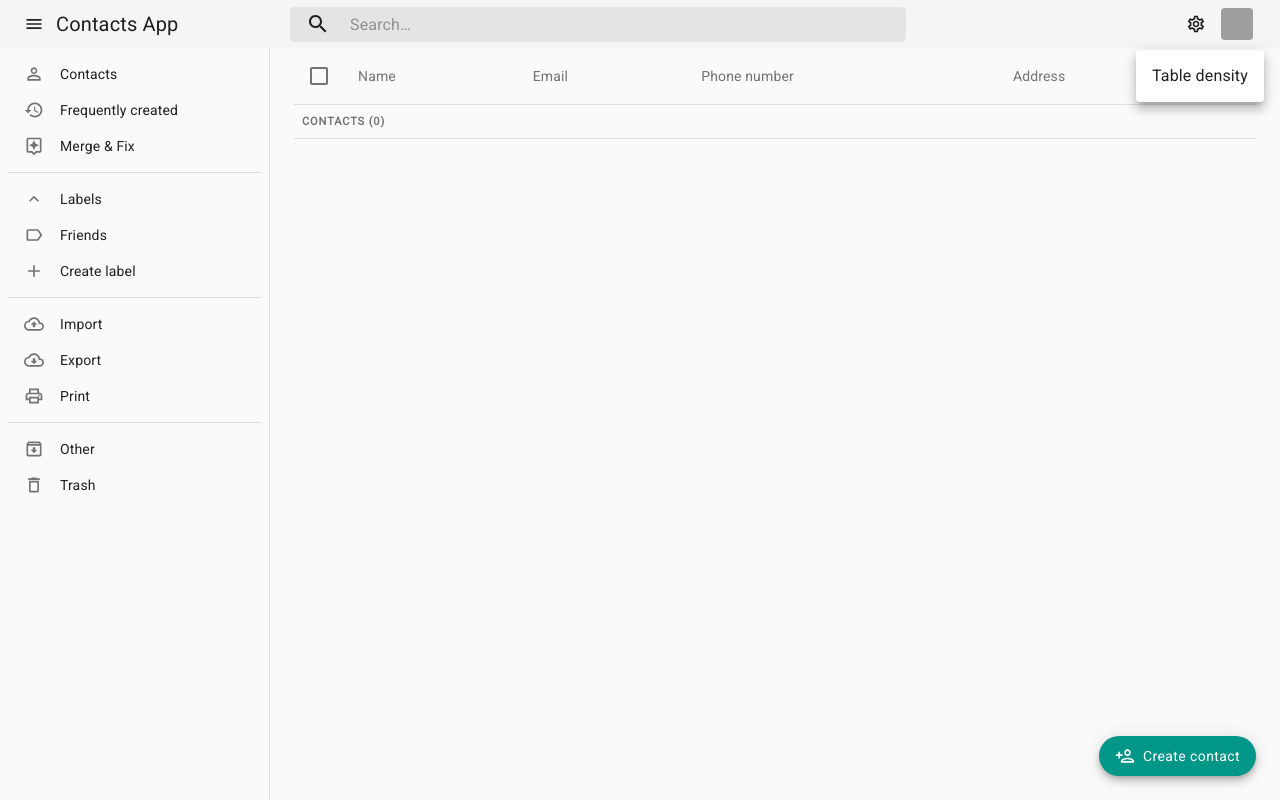
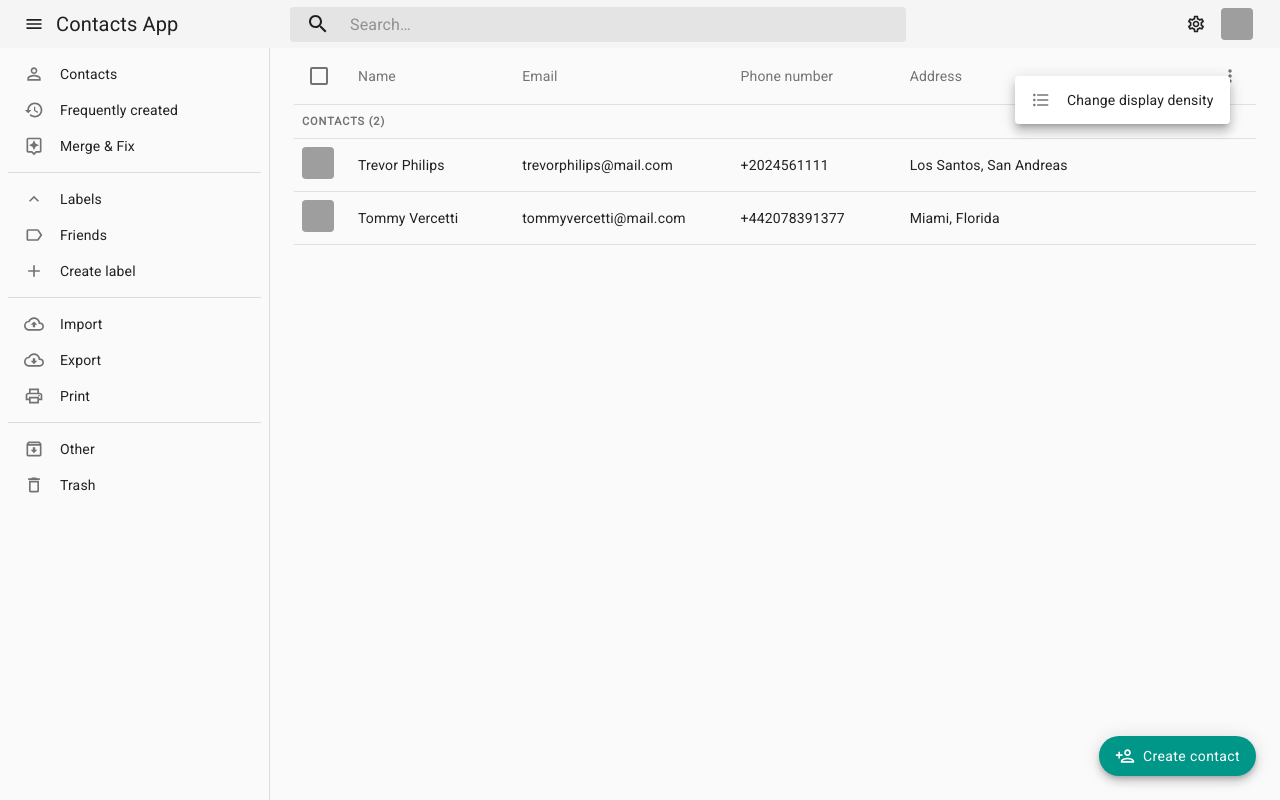
Before and after one commit to thesafaraliyev/contacts-app, a React (Create React App) app in the folder front-end/: page / in a window 1280 px wide. Both pictures are taken after a click on the button 1230 px from the left and 76 px from the top of the page. Built offline with nearby package versions, Linux system fonts and the light colour scheme; grey boxes are pictures that could not be loaded.

Commit message:
Visual effects changed for dialogs

```diff
--- a/front-end/src/components/Body.js
+++ b/front-end/src/components/Body.js
@@ -45,11 +45,13 @@ const useStyles = makeStyles((theme) => ({
 }));
 
 
-const createContact = (name, email, phoneNumber, address, birthday)  => {
+const createContact = (name, email, phoneNumber, address, birthday) => {
     return {name, email, phoneNumber, address, birthday};
 }
 
 const contacts = [
+    createContact('Trevor Philips', 'trevorphilips@mail.com', '+2024561111', 'Los Santos, San Andreas', '11 Nov 1996'),
+    createContact('Tommy Vercetti', 'tommyvercetti@mail.com', '+442078391377', 'Miami, Florida', '29 Jun 1995'),
 ];
 
 
--- a/front-end/src/components/Label/DeleteDialog.js
+++ b/front-end/src/components/Label/DeleteDialog.js
@@ -12,9 +12,9 @@ import {
     FormControl,
     FormControlLabel,
     Typography,
-    Grow
+    Grow,
+    useMediaQuery
 } from '@material-ui/core';
-import useMediaQuery from '@material-ui/core/useMediaQuery';
 import {makeStyles, useTheme} from '@material-ui/core/styles';
 
 
--- a/front-end/src/components/SideNavigation.js
+++ b/front-end/src/components/SideNavigation.js
@@ -72,7 +72,7 @@ const useStyles = makeStyles((theme) => ({
             backgroundColor: theme.palette.action.hover,
         },
         '&>div:first-child': {
-            minWidth: 36,
+            minWidth: theme.spacing(4.5),
         }
     },
     itemText: {
--- a/front-end/src/components/Table/Settings/Density.js
+++ b/front-end/src/components/Table/Settings/Density.js
@@ -1,7 +1,16 @@
 import React from 'react';
 
-import {makeStyles} from '@material-ui/core/styles';
-import {Button, Dialog, DialogActions, DialogContent, DialogTitle, ButtonGroup} from '@material-ui/core';
+import {makeStyles, useTheme} from '@material-ui/core/styles';
+import {
+    Button,
+    Dialog,
+    DialogActions,
+    DialogContent,
+    DialogTitle,
+    ButtonGroup,
+    Grow,
+    useMediaQuery
+} from '@material-ui/core';
 
 import comfortable from '../../../../public/assets/images/comfortable.png'
 import compact from '../../../../public/assets/images/compact.png'
@@ -39,6 +48,8 @@ export default function Density({open, setOpen, dense, setDense}) {
     const classes = useStyles()
     const [imgSrc, setImgSrc] = React.useState(dense ? compact : comfortable);
     const [value, setValue] = React.useState(dense);
+    const theme = useTheme();
+    const fullScreen = useMediaQuery(theme.breakpoints.down('sm'));
 
 
     const handleClose = () => {
@@ -57,7 +68,9 @@ export default function Density({open, setOpen, dense, setDense}) {
             open={open}
             fullWidth
             onClose={handleClose}
+            fullScreen={fullScreen}
             className={classes.root}
+            TransitionComponent={Grow}
         >
             <DialogTitle>{'Display density'}</DialogTitle>
 
@@ -65,16 +78,16 @@ export default function Density({open, setOpen, dense, setDense}) {
                 <div className={classes.imgContainer}>
                     <img src={imgSrc} alt={`Density ${value}`} className={classes.media}/>
                 </div>
-                <ButtonGroup color='default' className={classes.buttonGroup} disableRipple>
+                <ButtonGroup className={classes.buttonGroup} disableElevation disableRipple size='small'>
                     <Button
                         className={classes.button}
-                        variant={`${value === 0 ? 'contained' : 'outlined'}`}
+                        variant={`${value === 0 ? 'contained' : 'text'}`}
                         onClick={() => handleChange(0)}>
                         Comfortable
                     </Button>
                     <Button
                         className={classes.button}
-                        variant={`${value === 1 ? 'contained' : 'outlined'}`}
+                        variant={`${value === 1 ? 'contained' : 'text'}`}
                         onClick={() => handleChange(1)}>
                         Compact
                     </Button>
--- a/front-end/src/components/Table/THead.js
+++ b/front-end/src/components/Table/THead.js
@@ -7,6 +7,9 @@ import {TableHead, TableRow, TableCell, Checkbox, IconButton, Menu, MenuItem,} f
 import MoreVertOutlinedIcon from '@material-ui/icons/MoreVertOutlined';
 import LabelOutlinedIcon from "@material-ui/icons/LabelOutlined";
 import MergeTypeOutlinedIcon from '@material-ui/icons/MergeTypeOutlined';
+import ListItemIcon from '@material-ui/core/ListItemIcon';
+import Typography from '@material-ui/core/Typography';
+import FormatListBulletedRoundedIcon from '@material-ui/icons/FormatListBulletedRounded';
 
 import DensitySetting from './Settings/Density';
 
@@ -19,6 +22,9 @@ const useStyles = makeStyles((theme) => ({
         display: 'flex',
         justifyContent: 'space-between',
         alignItems: 'center',
+    },
+    menuIcon: {
+        minWidth: theme.spacing(4.5),
     }
 }));
 
@@ -95,12 +101,21 @@ export default function THead({selectAllRows, selectedCount, rowCount, setDense,
                                 keepMounted
                                 open={Boolean(anchorEl)}
                                 onClose={() => setAnchorEl(null)}
+                                getContentAnchorEl={null}
+                                anchorOrigin={{vertical: 'center', horizontal: 'center'}}
+                                transformOrigin={{vertical: "top", horizontal: "right"}}
                             >
-                                <MenuItem onClick={() => {
-                                    setDensityDialogOpen(true);
-                                    setAnchorEl(null);
-                                }}>
-                                    Table density
+                                <MenuItem
+                                    onClick={() => {
+                                        setDensityDialogOpen(true);
+                                        setAnchorEl(null);
+                                    }}
+                                    dense
+                                >
+                                    <ListItemIcon className={classes.menuIcon}>
+                                        <FormatListBulletedRoundedIcon fontSize='small'/>
+                                    </ListItemIcon>
+                                    <Typography variant='body2'>Change display density</Typography>
                                 </MenuItem>
 
                                 <DensitySetting
```
Also changed, not shown: front-end/src/components/Label/CreateForm.js (+10 -2 lines).
